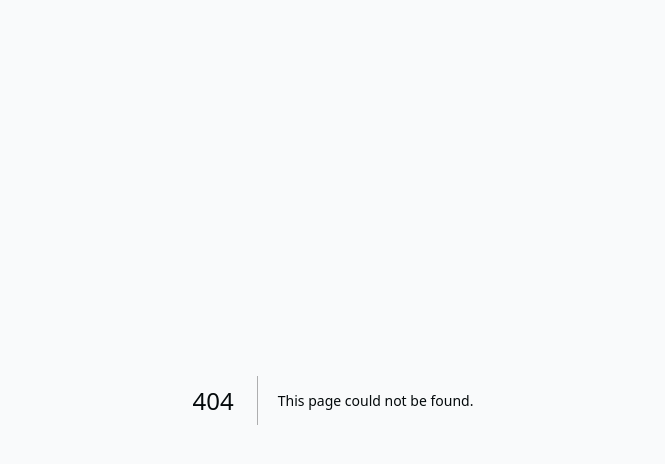
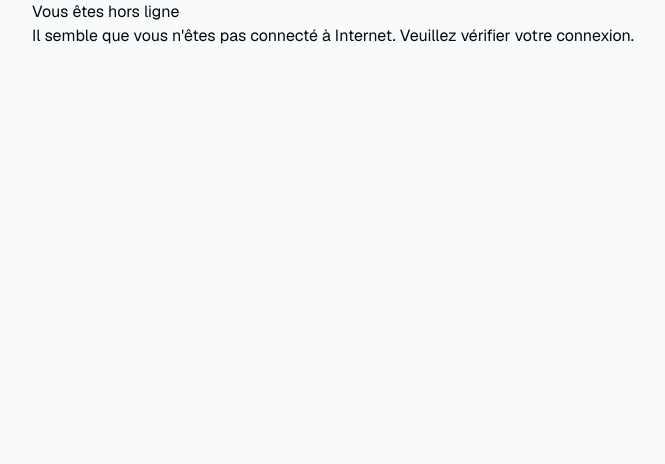
Before and after one commit to fredericlauss/ImageShack, a Next.js app in the folder next-front/: page /offline in a window 1280 px wide. Before the commit this address had no page. Shown: the top 464 px of the page, without its empty margins (307-972 px from the left). Built offline with nearby package versions, Linux system fonts and the light colour scheme.

Commit message:
feat: ✨ service worker for offline

```diff
--- /dev/null
+++ b/next-front/app/offline/page.tsx
@@ -0,0 +1,11 @@
+export default function Offline() {
+  return (
+    <div>
+      <h1>Vous êtes hors ligne</h1>
+      <p>
+        Il semble que vous n'êtes pas connecté à Internet. Veuillez vérifier
+        votre connexion.
+      </p>
+    </div>
+  );
+}
```
Also changed, not shown: next-front/public/service-worker.js (added, +30 -0 lines).
